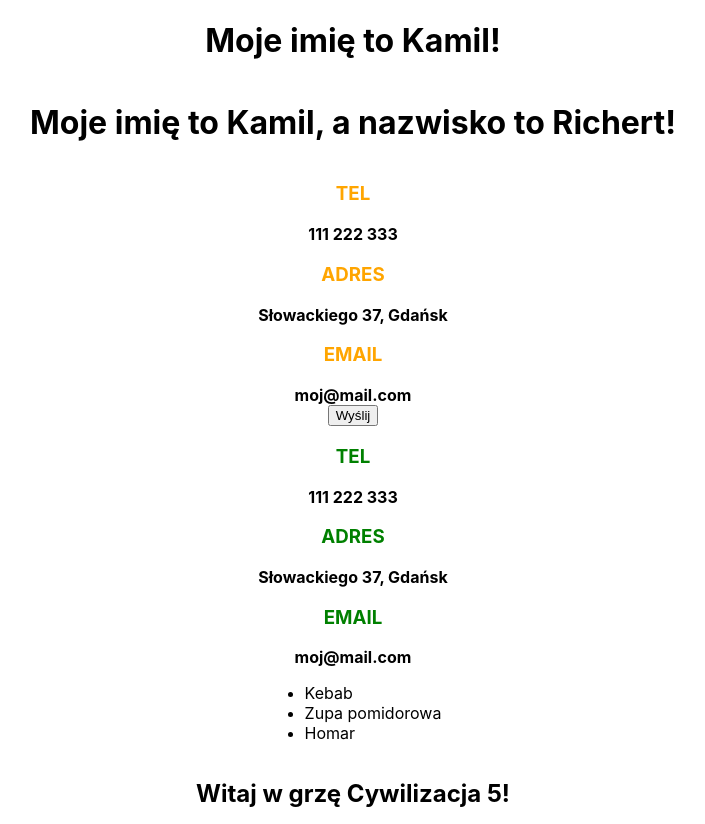
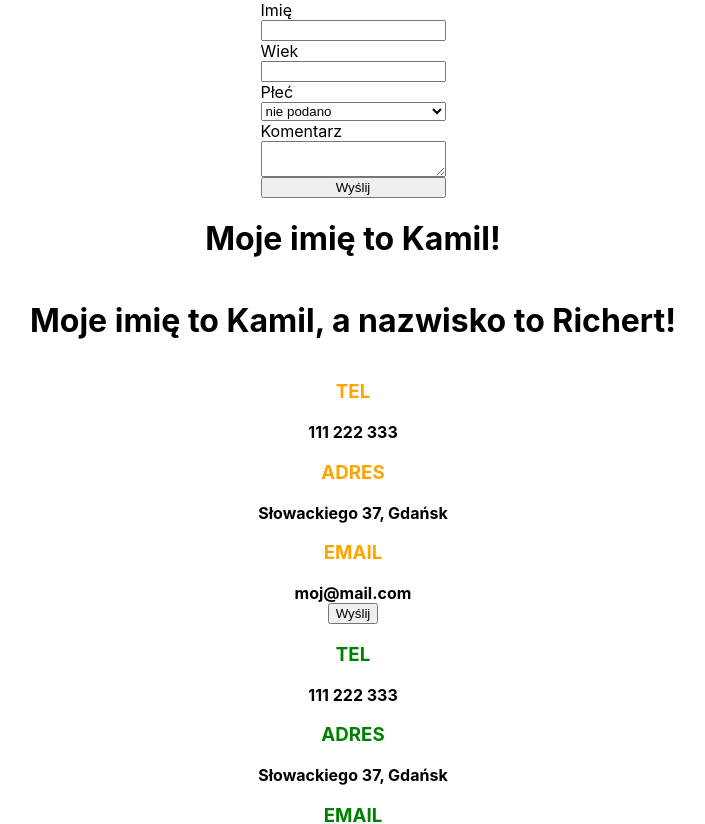
Before and after one commit to infoshareacademy/isareactvelobank, a React (Create React App) app in the folder react/my-app/: page / in a window 1280 px wide. Shown: the top 824 px of the page, without its empty margins (287-992 px from the left). Built offline with nearby package versions, Linux system fonts and the light colour scheme; no server answers; the HTML template or start-up script is replaced by a standard one.

Commit message:
Form example

```diff
--- a/react/my-app/package.json
+++ b/react/my-app/package.json
@@ -10,7 +10,7 @@
     "react": "^18.2.0",
     "react-dom": "^18.2.0",
     "react-scripts": "5.0.1",
-    "styled-components": "^6.0.0-rc.1",
+    "styled-components": "5.3.10",
     "web-vitals": "^2.1.4"
   },
   "scripts": {
--- a/react/my-app/src/App.js
+++ b/react/my-app/src/App.js
@@ -3,10 +3,12 @@ import AboutMe from './about-me/AboutMe';
 import { Game } from './game/Game';
 import { GameClass } from './game/GameClass';
 import { Users } from './users/Users';
+import { MyForm } from './form/MyForm';
 
 function App() {
   return (
     <Wrapper>
+        <MyForm />
         <AboutMe />
         <Game name="Cywilizacja 5" />
         <GameClass name="Fallout" />
--- /dev/null
+++ b/react/my-app/src/form/MyForm.js
@@ -0,0 +1,43 @@
+import { useState } from "react";
+import styled from "styled-components"
+
+const Form = styled.form`
+    display: flex;
+    flex-direction: column;
+`;
+
+
+export const MyForm = () => {
+    const [name, setName] = useState('');
+    const [age, setAge] = useState('');
+    const [gender, setGender] = useState('nie podano');
+    const [comment, setComment] = useState('');
+
+    const handleNameChange = (e) => setName(e.target.value);
+    const handleAgeChange = (e) => setAge(e.target.value);
+    const handleGenderChange = (e) => setGender(e.target.value);
+    const handleCommentChange = (e) => setComment(e.target.value);
+
+    const handleSubmit = (e) => {
+        e.preventDefault();
+        alert(JSON.stringify({ name, age, gender, comment }, null, 2))
+    }
+
+    return (
+        <Form onSubmit={handleSubmit}>
+            <label>Imię</label>
+            <input type="text" value={name} onChange={handleNameChange} />
+            <label>Wiek</label>
+            <input type="number" value={age} onChange={handleAgeChange} />
+            <label>Płeć</label>
+            <select value={gender} onChange={handleGenderChange}>
+                <option>nie podano</option>
+                <option>mezczyzna</option>
+                <option>kobieta</option>
+            </select>
+            <label>Komentarz</label>
+            <textarea value={comment} onChange={handleCommentChange} />
+            <input type="submit" value="Wyślij" />
+        </Form>
+    )
+}
```
Also changed, not shown: 1 other file (tests, documents, lock files or other folders).
